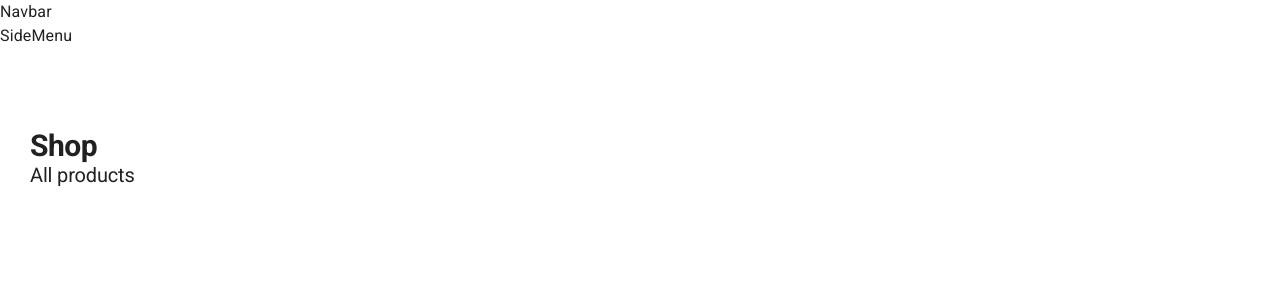
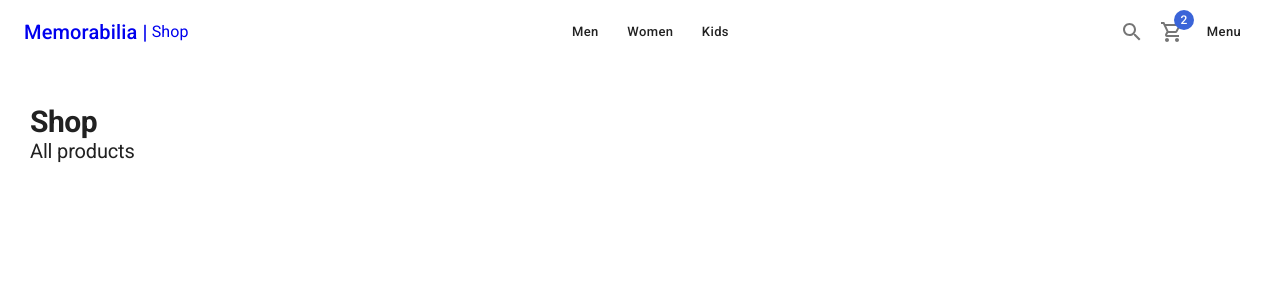
Before and after one commit to cdcalderon/memorabilia, a Next.js app: page / in a window 1280 px wide. Shown: the top 300 px of the page. Built offline with nearby package versions, Linux system fonts and the light colour scheme.

Commit message:
Implement Navbar

```diff
--- a/components/ui/Navbar.tsx
+++ b/components/ui/Navbar.tsx
@@ -1,5 +1,57 @@
-import React from 'react'
+import NextLink from 'next/link'
+
+import { AppBar, Badge, Box, Button, IconButton, Link, Toolbar, Typography } from '@mui/material'
+import { SearchOutlined, ShoppingCartOutlined } from '@mui/icons-material'
 
 export const Navbar = () => {
-    return <div>Navbar</div>
+    return (
+        <AppBar>
+            <Toolbar>
+                <NextLink href="/" passHref>
+                    <Link display="flex" alignItems="center">
+                        <Typography variant="h6">Memorabilia |</Typography>
+                        <Typography sx={{ ml: 0.5 }}>Shop</Typography>
+                    </Link>
+                </NextLink>
+
+                <Box flex={1} />
+
+                <Box sx={{ display: { xs: 'none', sm: 'block' } }}>
+                    <NextLink href="/category/men" passHref>
+                        <Link>
+                            <Button>Men</Button>
+                        </Link>
+                    </NextLink>
+                    <NextLink href="/category/women" passHref>
+                        <Link>
+                            <Button>Women</Button>
+                        </Link>
+                    </NextLink>
+                    <NextLink href="/category/kid" passHref>
+                        <Link>
+                            <Button>Kids</Button>
+                        </Link>
+                    </NextLink>
+                </Box>
+
+                <Box flex={1} />
+
+                <IconButton>
+                    <SearchOutlined />
+                </IconButton>
+
+                <NextLink href="/cart" passHref>
+                    <Link>
+                        <IconButton>
+                            <Badge badgeContent={2} color="secondary">
+                                <ShoppingCartOutlined />
+                            </Badge>
+                        </IconButton>
+                    </Link>
+                </NextLink>
+
+                <Button>Menu</Button>
+            </Toolbar>
+        </AppBar>
+    )
 }
```
